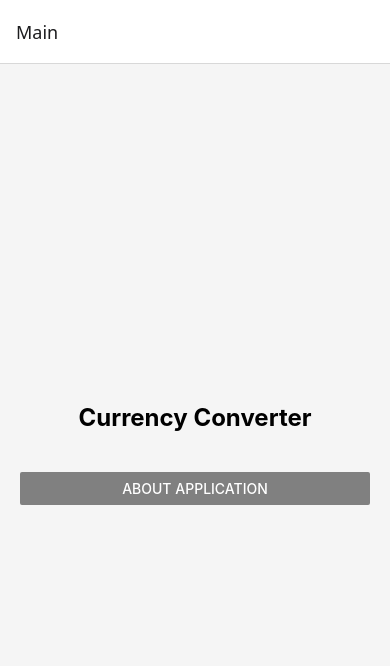
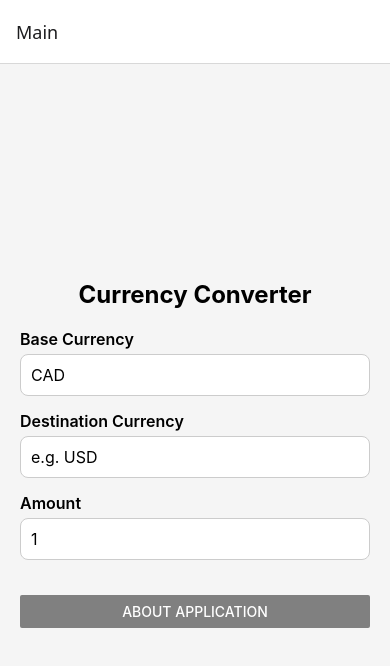
Before and after one commit to Infinitewumbo/A2_Patrick_Millares, a React Native app: screen /Main in a window 390 px wide. Shown: the top 666 px of the page. Built offline with nearby package versions, Linux system fonts and the light colour scheme.

Commit message:
Implement LabeledInput fields for base, dest, and amount

```diff
--- a/src/screens/MainScreen.js
+++ b/src/screens/MainScreen.js
@@ -14,7 +14,27 @@ const MainScreen = ({ navigation }) => {
     <View style={styles.container}>
       <Text style={styles.header}>Currency Converter</Text>
 
-      {/* Inputs will go here next */}
+      <LabeledInput
+        label="Base Currency"
+        value={base}
+        onChangeText={(text) => setBase(text.toUpperCase())}
+        placeholder="e.g. CAD"
+      />
+
+      <LabeledInput
+        label="Destination Currency"
+        value={destination}
+        onChangeText={(text) => setDestination(text.toUpperCase())}
+        placeholder="e.g. USD"
+      />
+
+      <LabeledInput
+        label="Amount"
+        value={amount}
+        onChangeText={setAmount}
+        placeholder="1.00"
+        keyboardType="numeric"
+      />
 
       <View style={styles.spacer} />
 
```
